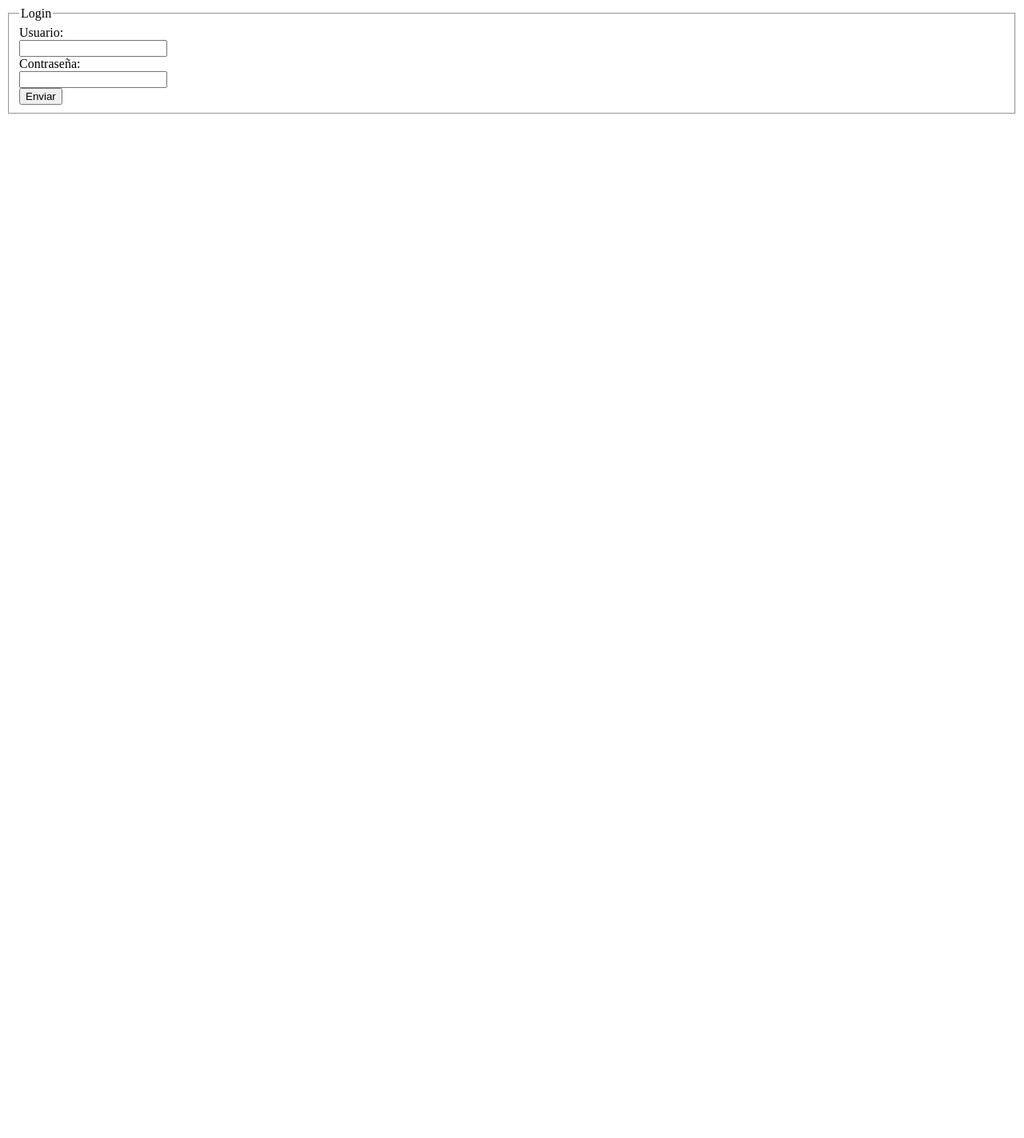
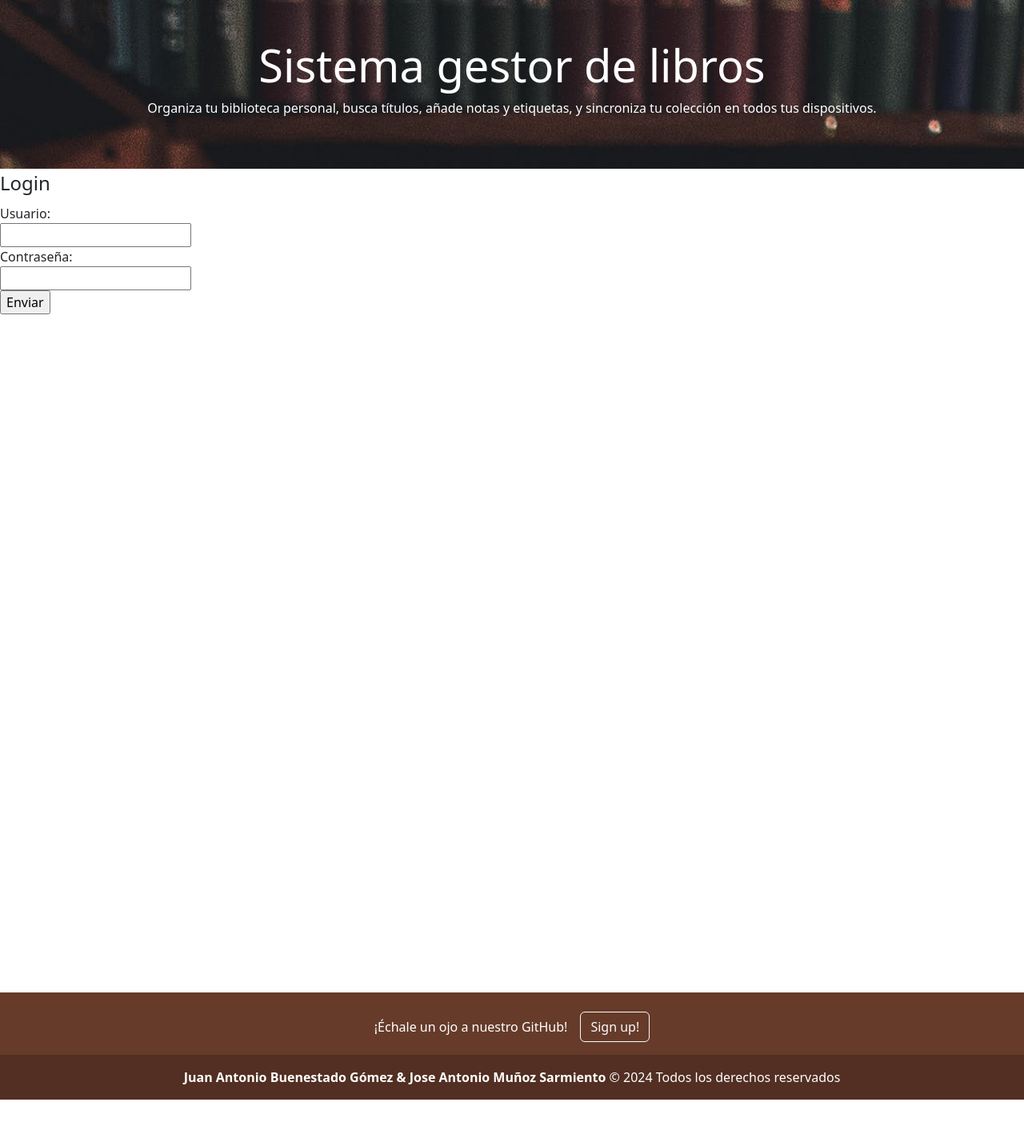
Before and after one commit to JoseleDev23/PHPCRUD, a PHP site: page /index.php in a window 1280 px wide. Shown: the whole page at 80% size. Before the commit the page ends 143 px from the top, so only its background shows below. Run offline with PHP 8.4, Linux system fonts and the light colour scheme.

Commit message:
He modificado header y footer (no terminado)

```diff
--- a/gestorCrud/footer.php
+++ b/gestorCrud/footer.php
@@ -1,21 +1,63 @@
-<footer class="container-fluid bg-dark text-light text-center py-2">
+<!DOCTYPE html>
+<html lang="es">
 
-    <div class="row">
-        <div class="py-3">
-            Sitio Web diseñado por Jose Antonio Muñoz Sarmiento &reg; 2023
+<head>
+    <meta charset="UTF-8">
+    <meta name="viewport" content="width=device-width, initial-scale=1.0">
+    <title>Título de la página</title>
+    <style>
+        html, body {
+            height: 100%;
+            margin: 0;
+            padding: 0;
+        }
+        .wrapper {
+            min-height: 100%;
+            display: flex;
+            flex-direction: column;
+        }
+        main {
+            flex: 1;
+        }
+        footer {
+            flex-shrink: 0;
+        }
+    </style>
+</head>
+
+<body class="d-flex flex-column min-vh-100"> <!-- Clase flex-column y min-vh-100 para hacer que el cuerpo ocupe toda la altura de la ventana -->
+<div class="wrapper">
+        <header>
+            <!-- Encabezado -->
+        </header>
+
+        <main>
+            <!-- Contenido principal -->
+        </main>
     </div>
+    <footer class="mt-auto">
+        <div class="container-fluid my-5 px-0">
+            <section class="">
+                <footer class="text-center text-white" style="background-color: #663b2a">
+                    <div class="container p-4 pb-0">
+                        <section class="">
+                            <p class="d-flex justify-content-center align-items-center">
+                                <span class="me-3">¡Échale un ojo a nuestro GitHub!</span>
+                                <button type="button" class="btn btn-outline-light btn-rounded">
+                                    Sign up!
+                                </button>
+                            </p>
+                        </section>
                     </div>
-    <div class="row">
-        <div class="py-3">
-            <i class="bi bi-envelope px-3"></i> dawjosele@gmail.com
+                    <div class="text-center p-3" style="background-color: rgba(0, 0, 0, 0.2);">
+                        <strong> Juan Antonio Buenestado Gómez & Jose Antonio Muñoz Sarmiento</strong>
+                        © 2024 Todos los derechos reservados
                     </div>
+                </footer>
+            </section>
         </div>
-
     </footer>
-</footer>
-<!-- Bootstrap JavaScript Libraries -->
     <script src="https://cdn.jsdelivr.net/npm/@popperjs/core@2.11.8/dist/umd/popper.min.js" integrity="sha384-I7E8VVD/ismYTF4hNIPjVp/Zjvgyol6VFvRkX/vR+Vc4jQkC+hVqc2pM8ODewa9r" crossorigin="anonymous"></script>
-
     <script src="https://cdn.jsdelivr.net/npm/bootstrap@5.3.2/dist/js/bootstrap.min.js" integrity="sha384-BBtl+eGJRgqQAUMxJ7pMwbEyER4l1g+O15P+16Ep7Q9Q+zqX6gSbd85u4mG4QzX+" crossorigin="anonymous"></script>
 </body>
 
--- a/gestorCrud/header.php
+++ b/gestorCrud/header.php
@@ -3,17 +3,19 @@
 
 <head>
     <title>Sistema CRUD de inventario de productos</title>
-    <!-- Required meta tags -->
     <meta charset="utf-8" />
     <meta name="viewport" content="width=device-width, initial-scale=1, shrink-to-fit=no" />
     <link rel="icon" type="image/x-icon" href="img/favicon.ico">
-    <!-- Bootstrap CSS v5.2.1 -->
     <link href="https://cdn.jsdelivr.net/npm/bootstrap@5.3.2/dist/css/bootstrap.min.css" rel="stylesheet" integrity="sha384-T3c6CoIi6uLrA9TneNEoa7RxnatzjcDSCmG1MXxSR1GAsXEV/Dwwykc2MPK8M2HN" crossorigin="anonymous" />
     <link rel="stylesheet" href="https://cdn.jsdelivr.net/npm/bootstrap-icons@1.11.2/font/bootstrap-icons.min.css">
 </head>
 
 <body>
-    <header class="container-fluid bg-warning text-center py-3 display-4">
-        Sistema gestor de inventariado de productos
-    </header>
-    <main>
+<div style="background: url(img/libreria.jpg)" class="jumbotron bg-cover text-white">
+    <div class="container py-5 text-center">
+        <h1 class="display-4 font-weight-bold">Sistema gestor de libros</h1>
+        <p class="font-italic mb-0">Organiza tu biblioteca personal, busca títulos, añade notas y etiquetas, y sincroniza tu colección en todos tus dispositivos.</p>
+        </p>
+    </div>
+</div>
+</body>
--- a/index.php
+++ b/index.php
@@ -8,6 +8,11 @@
 </head>
 
 <body>
+<?php
+
+include "gestorCrud/header.php";
+
+?>
     <form action='login.php' method='post'>
         <fieldset>
             <legend>Login</legend>
@@ -31,7 +36,11 @@
             </div>
         </fieldset>
     </form>
+    <?php
 
+include "gestorCrud/footer.php";
+
+?>
 </body>
 
 </html>
```
Also changed, not shown: img/libreria.jpg (added). Lines whose indentation alone changed are shown as unchanged.
